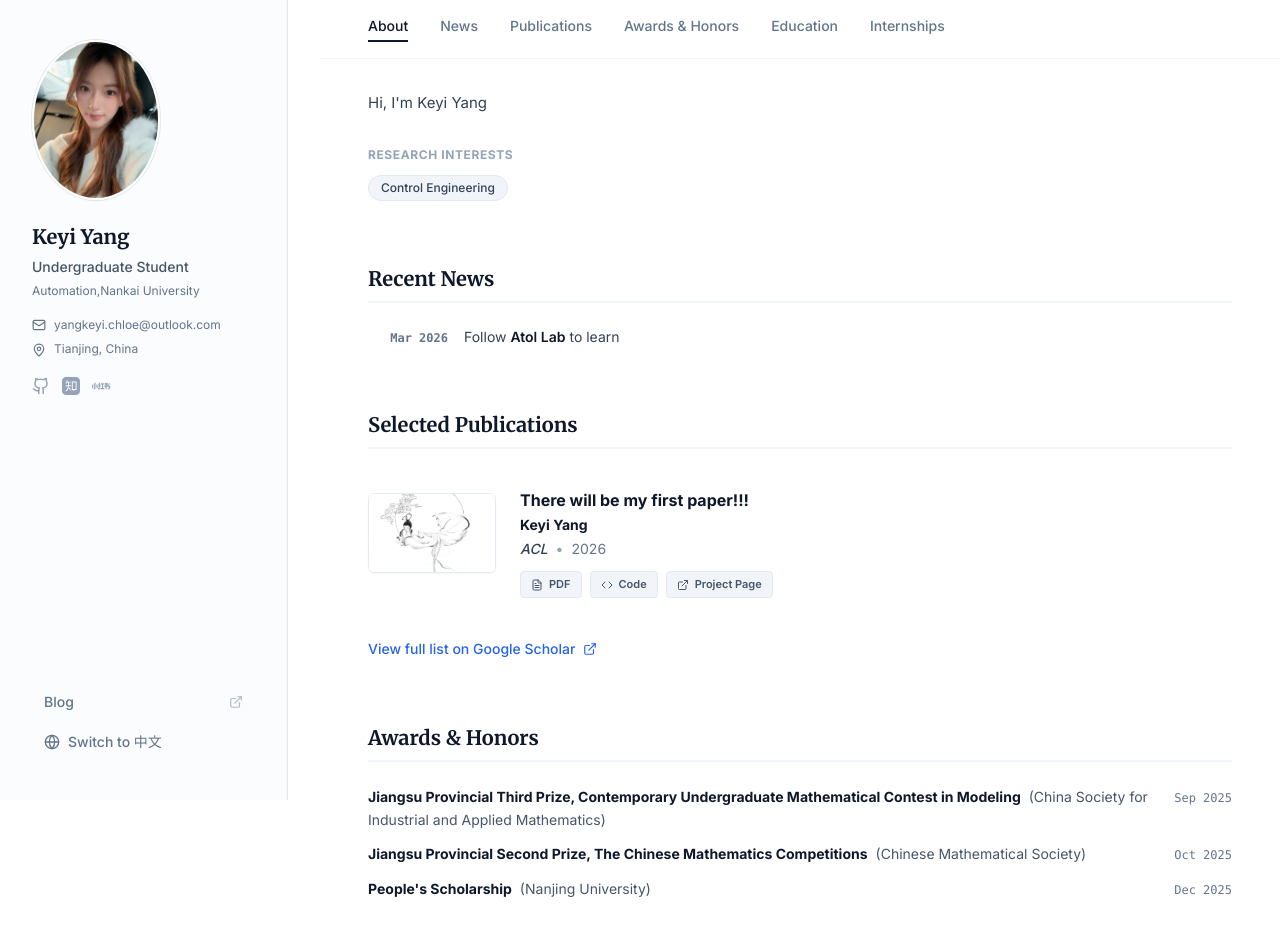
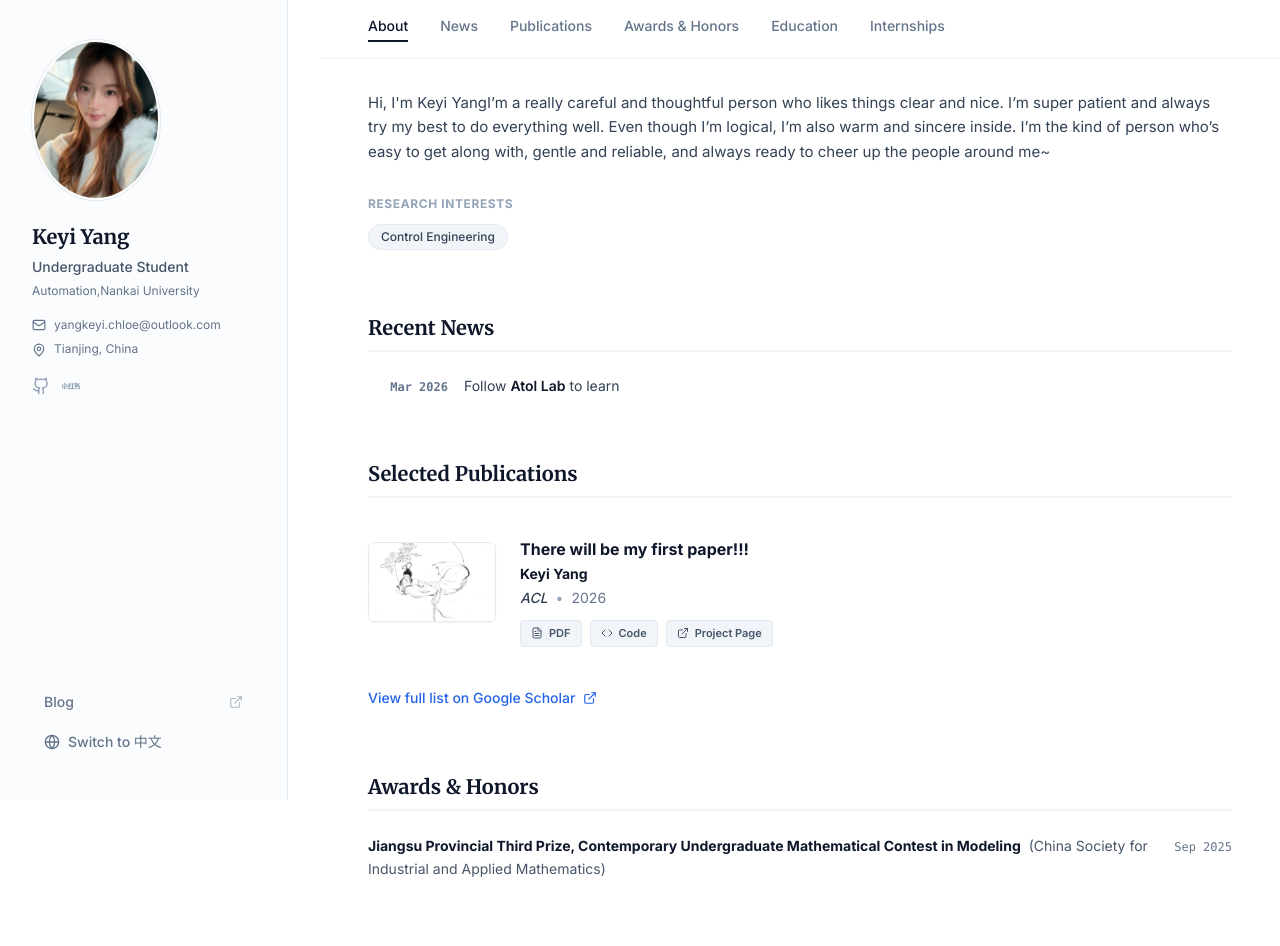
Before and after one commit to Chloe-yky/CV, a React (Vite) app: page /#/en in a window 1280 px wide. Shown: the top 946 px of the page. Built offline with nearby package versions, Linux system fonts and the light colour scheme.

Commit message:
Update data.ts

```diff
--- a/data.ts
+++ b/data.ts
@@ -11,18 +11,16 @@ export const data = {
       email: "yangkeyi.chloe@outlook.com",
       location: "Tianjing, China",
       bio: `
-      Hi, I'm Keyi Yang
-      `,
+      Hi, I'm Keyi YangI’m a really careful and thoughtful person who likes things clear and nice. I’m super patient and always try my best to do everything well. Even though I’m logical, I’m also warm and sincere inside. I’m the kind of person who’s easy to get along with, gentle and reliable, and always ready to cheer up the people around me~      `,
       researchInterests: [
         "Control Engineering",
 
       ],
       socials: [
-        { platform: 'email', url: 'mailto:yuhangyang@smail.nju.edu.cn' },
+        { platform: 'email', url: '2868421213@qq.com' },
         // { platform: 'scholar', url: 'https://scholar.google.com', username: 'Google Scholar' },
         { platform: 'github', url: 'https://github.com/Chloe-yky', username: 'GitHub' },
-        { platform: 'zhihu', url: 'https://www.zhihu.com/people/74-44-50-26-39', username: 'Zhihu' },
-        { platform: 'xiaohongshu', url: 'https://www.xiaohongshu.com/user/profile/692941e000000000380194d0', username: 'Xiaohongshu' },
+        { platform: 'xiaohongshu', url: 'https://www.xiaohongshu.com/user/profile/5f1e5be20000000001008ad8', username: 'Xiaohongshu' },
       ],
       lastUpdated: "2026-03-14"
     } as ProfileData,
@@ -37,8 +35,6 @@ export const data = {
         type: 'awards',
         content: [
           { id: 'aw1', title: "Jiangsu Provincial Third Prize, Contemporary Undergraduate Mathematical Contest in Modeling",organization: "China Society for Industrial and Applied Mathematics",year: " Sep 2025"},
-          { id: 'aw2', title: "Jiangsu Provincial Second Prize, The Chinese Mathematics Competitions", organization: "Chinese Mathematical Society", year: "Oct 2025"},
-          { id: 'aw3', title: "People's Scholarship", organization: "Nanjing University", year: "Dec 2025" },
         ]
       },
       {
@@ -67,8 +63,7 @@ export const data = {
       email: "yangkeyi.chloe@outlook.com",
       location: "中国 天津",
       bio: `
-      你好，我是阳珂怡
-      `,
+      你好，我是阳珂怡。我是一个细心又贴心的人，喜欢把事情做得清清楚楚。超级有耐心，做什么事都会全力以赴。虽然平时有点认真，但内心温柔又真诚，很好相处～性格温和靠谱，还会默默给身边的人带去温暖哦～      `,
       researchInterests: [
         "控制工程",
 
@@ -92,9 +87,7 @@ export const data = {
         title: '荣誉奖项',
         type: 'awards',
         content: [
-          { id: 'aw1', title: "全国大学生数学建模竞赛江苏省三等奖", organization: "中国工业与应用数学学会", year: "2025年9月" },
-          { id: 'aw2', title: "全国大学生数学竞赛江苏省二等奖", organization: "中国数学会", year: "2025年10月" },
-          { id: 'aw3', title: "人民奖学金", organization: "南京大学", year: "2025年12月" },
+          { id: 'aw1', title: "“挑战杯”天津市大学生课外学术科技作品竞赛三等奖", year: "2025年5月" },
         ]
       },
       {
@@ -102,9 +95,8 @@ export const data = {
         title: '教育背景',
         type: 'timeline',
         content: [
-          { id: 'ed1', role: "本科生", organization: "南开大学（Nanjing University)", period: "2022 - 至今", description: "专业：数学" },
-          { id: 'ed2', role: "高中生", organization: "衡阳市第八中学", period: "2020 - 2022", description: "这是一段难忘的回忆" },
-          // { id: 'ed3', role: "计算机科学学士", organization: "加州大学伯克利分校 (UC Berkeley)", period: "2014 - 2018" }
+          { id: 'ed1', role: "本科生", organization: "南开大学（Nanjing University)", period: "2022 - 至今", description: "专业：自动化" },
+          { id: 'ed2', role: "高中生", organization: "衡阳市第八中学", period: "2019 - 2022", description: "这是一段难忘的回忆" },
         ]
       },
       {
```
